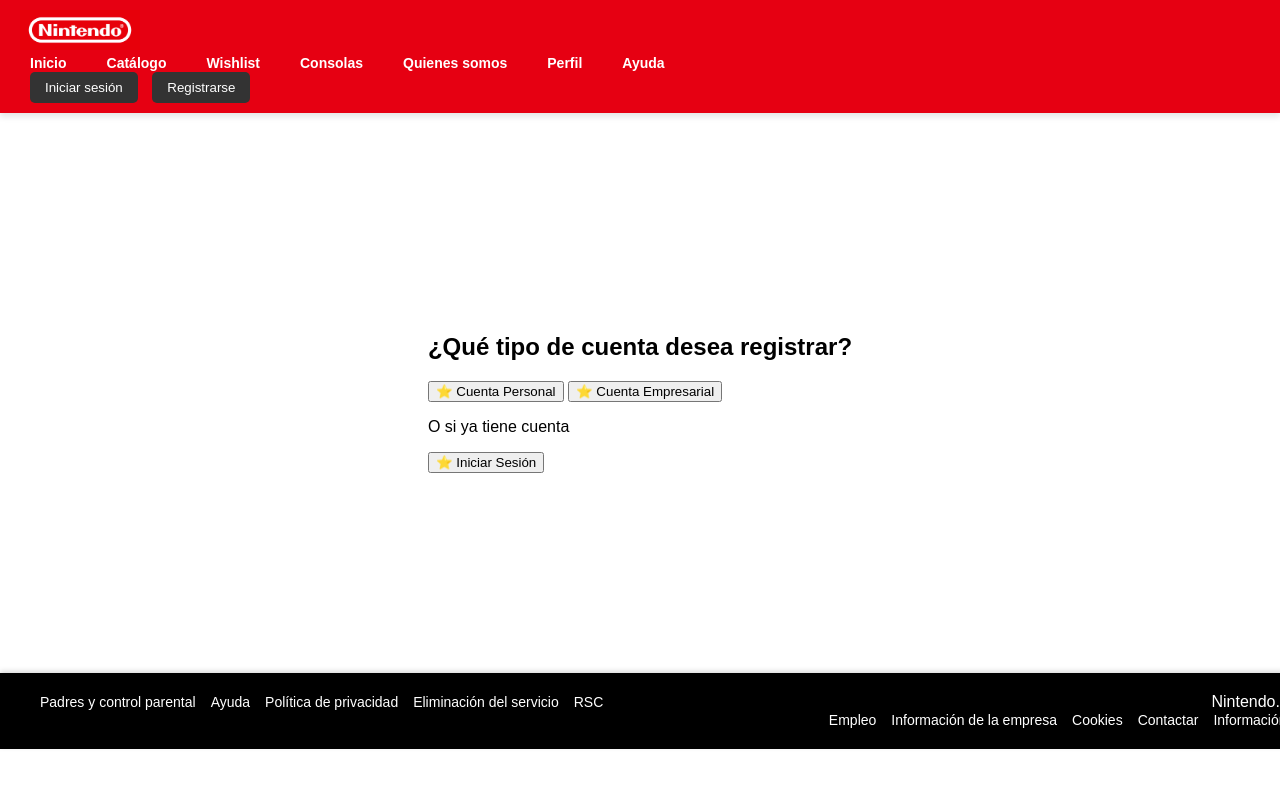
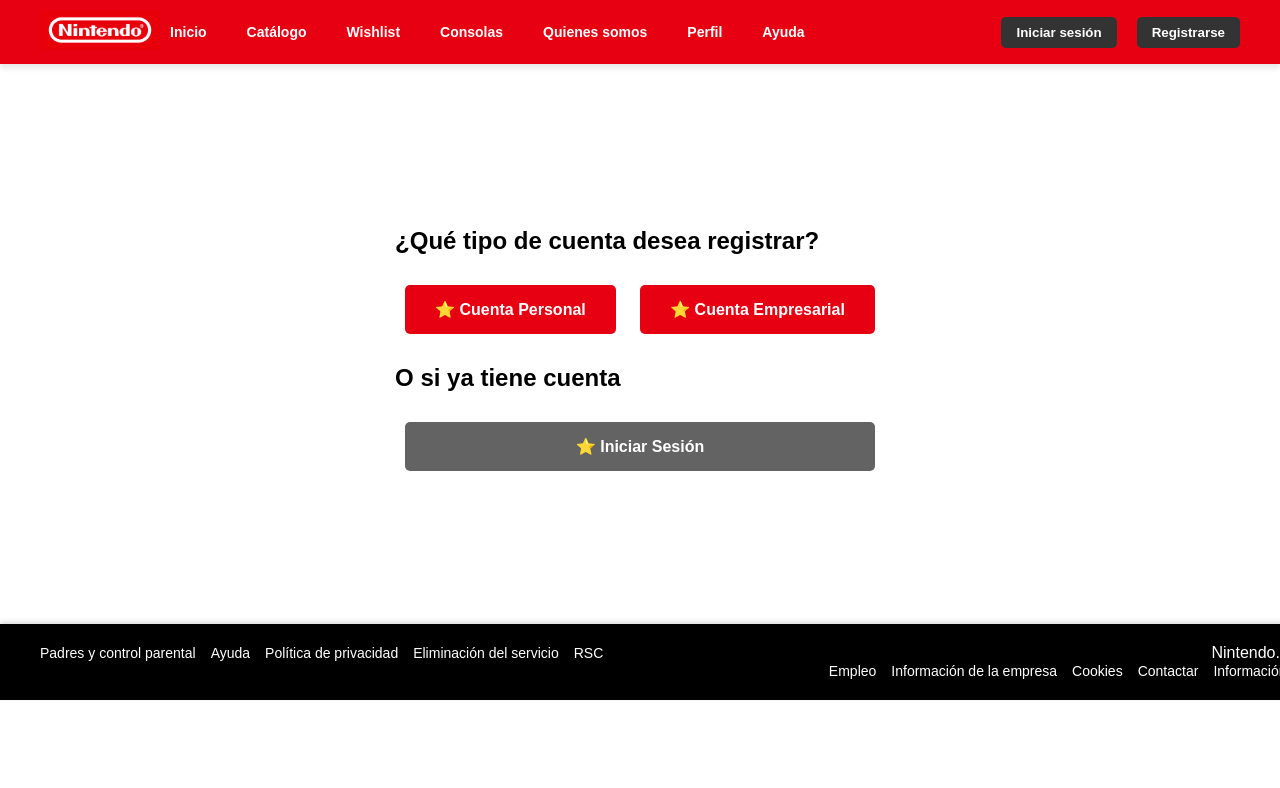
Before and after one commit to defrancisco/APISGrupo15, a plain HTML site: page html/InicioSesion.html in a window 1280 px wide. Shown: the top 788 px of the page. Drawn offline with Linux system fonts and the light colour scheme.

Commit message:
cambios inicioSesion

```diff
--- a/css/headeryfooter.css
+++ b/css/headeryfooter.css
@@ -5,18 +5,35 @@
     padding: 0;
     background-color: #fff;
     color: #000;
+    flex-direction: column;
+
 }
 
 /* Header Template */
 header {
     background-color: #E60012; /* Rojo de Nintendo */
     color: #fff;
-    display: flex;
     justify-content: space-between;
     align-items: center;
     padding: 10px 20px;
     box-shadow: 0 4px 6px rgba(0, 0, 0, 0.1);
     position: relative;
+}
+
+header .header-container
+{
+    width: 100%;
+    max-width: 1200px;
+    margin: 0 auto;
+    padding: 0 15px;
+    display: flex;
+    justify-content: space-between;
+    align-items: center;
+}
+
+header .container-left {
+    display: flex;
+    align-items: center;
 }
 
 header .logo img {
@@ -41,8 +58,13 @@
 }
 
 nav ul li a:hover {
-    background-color: rgba(255, 255, 255, 0.2);
+    background-color: rgba(255, 255, 255, 0.4);
     border-radius: 5px;
+}
+
+.auth-buttons{
+    display: flex;
+    gap: 10px;
 }
 
 .auth-buttons button {
@@ -74,6 +96,45 @@
     text-align: center;
     color: #000;
 }
+
+main h2 {
+    margin-bottom: 20px;
+}
+
+.button-group button{
+    background-color: #E60012;
+    color: white;
+    border: none;
+    padding: 15px 30px;
+    margin: 10px;
+    cursor: pointer;
+    font-size: 16px;
+    border-radius: 5px;
+    transition: background-color 0.3s;
+}
+
+.login{
+    display:flex;
+    flex-direction: column;
+}
+
+.login-button{
+    background-color: #636363;
+    color: white;
+    border: none;
+    padding: 15px 30px;
+    margin: 10px;
+    cursor: pointer;
+    font-size: 16px;
+    border-radius: 5px;
+    transition: background-color 0.3s;
+    display: inline-block;
+}
+
+.button-group button:hover, .login-button:hover {
+    background-color: #c50010;
+}
+
 
 /* Footer Template */
 footer {
@@ -140,3 +201,9 @@
         gap: 10px;
     }
 }
+
+
+
+button{
+    font-weight: bold;
+}
--- a/html/InicioSesion.html
+++ b/html/InicioSesion.html
@@ -10,9 +10,8 @@
     <!-- HEADER -->
     <header>
         <div class="header-container">
-            <div class="logo">
-                <a href="#"><img src="imagenes/logo.png" alt="Nintendo Logo"></a>
-            </div>
+            <div class="container-left">
+                <a href="#" class="logo"><img src="imagenes/logo.png" alt="Nintendo Logo"></a>
                 <nav>
                     <ul>
                         <li><a href="#">Inicio</a></li>
@@ -24,6 +23,7 @@
                         <li><a href="#">Ayuda</a></li>
                     </ul>
                 </nav>
+            </div>
             <div class="auth-buttons">
                 <button id="login-btn">Iniciar sesión</button>
                 <button id="register-btn">Registrarse</button>
@@ -39,8 +39,11 @@
                 <button type="button" class="personal-account">⭐ Cuenta Personal</button>
                 <button type="button" class="business-account">⭐ Cuenta Empresarial</button>
             </div>
-            <p>O si ya tiene cuenta</p>
+            <h2>O si ya tiene cuenta</h2>
+            <div class="login">
                 <button type="button" class="login-button">⭐ Iniciar Sesión</button>
+            </div>
+
         </div>
     </main>
 
```
Lines whose indentation alone changed are shown as unchanged.
